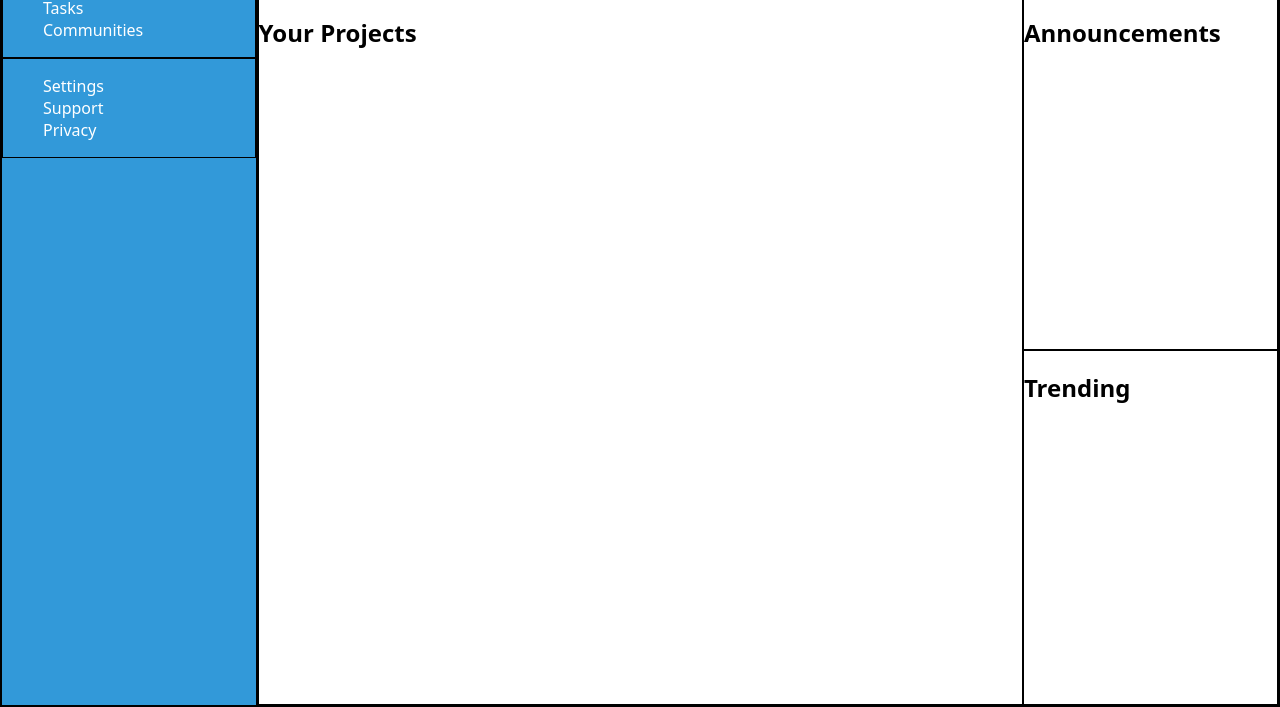
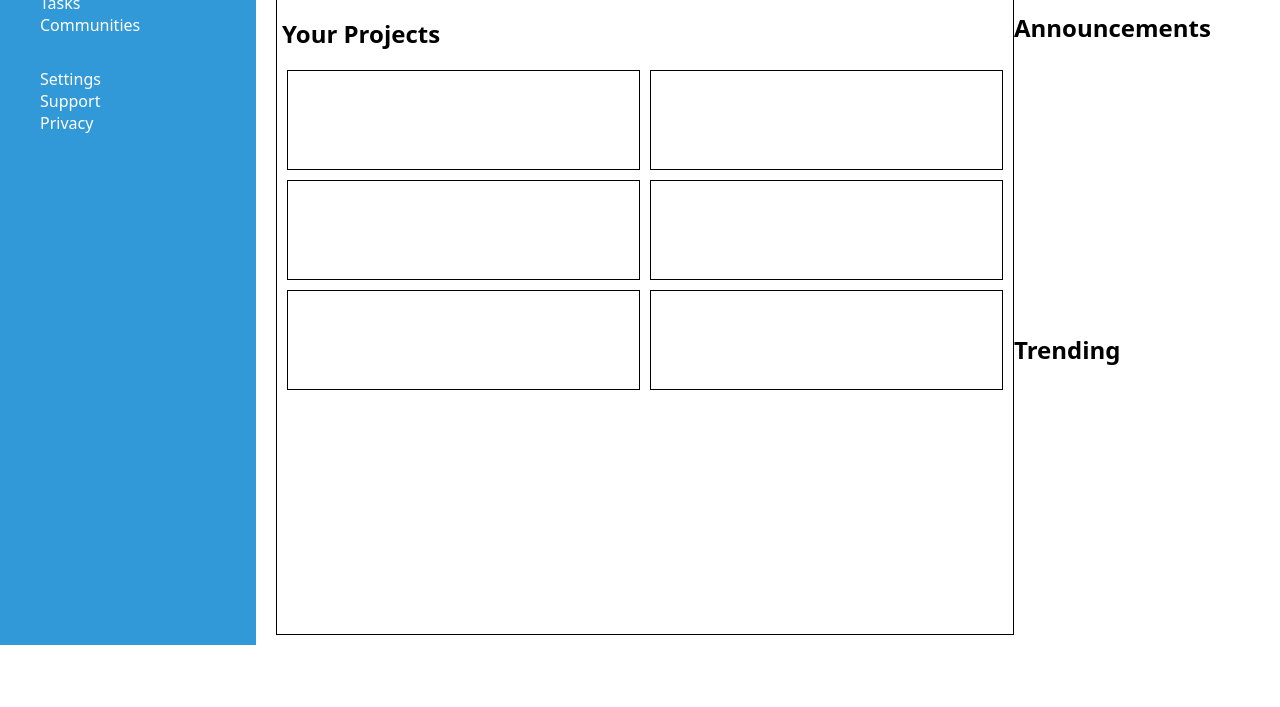
Before and after one commit to aditya-anande/admin-dashboard, a plain HTML site: page index.html in a window 1280 px wide. Shown: the part 185-892 px from the top of the page. After the commit the page ends 830 px from the top, so only its background shows below. Drawn offline with Linux system fonts and the light colour scheme.

Commit message:
created projects-section boxes

```diff
--- a/index.html
+++ b/index.html
@@ -66,8 +66,16 @@
             </div>
         </header>
         <div class="main-content">
-            <div class="projects-grid">
+            <div class="projects-section">
                 <h2>Your Projects</h2>
+                <div class="projects-grid">
+                    <div class="project-box"></div>
+                    <div class="project-box"></div>
+                    <div class="project-box"></div>
+                    <div class="project-box"></div>
+                    <div class="project-box"></div>
+                    <div class="project-box"></div>
+                </div>
             </div>
             <div class="announcements">
                 <h2>Announcements</h2>
--- a/styles.css
+++ b/styles.css
@@ -17,7 +17,7 @@ li {
     list-style: none;
 }
 
-div,header,section {
+.projects-section,.project-box {
     border: 1px solid black;
 }
 
@@ -91,9 +91,22 @@ button {
 .main-content {
     display: grid;
     grid-template-columns: 3fr 1fr;
+    padding: 10px 20px;
 
 }
 
+.projects-section {
+    grid-row: 1/3;
+    padding: 5px;
+}
+
 .projects-grid {
-    grid-row: 1/3;
+    display: grid;
+    grid-template-columns:repeat(2,1fr);
+    gap: 10px;
+    margin: 5px;
 }
+
+.project-box {
+    height: 100px;
+}
```
